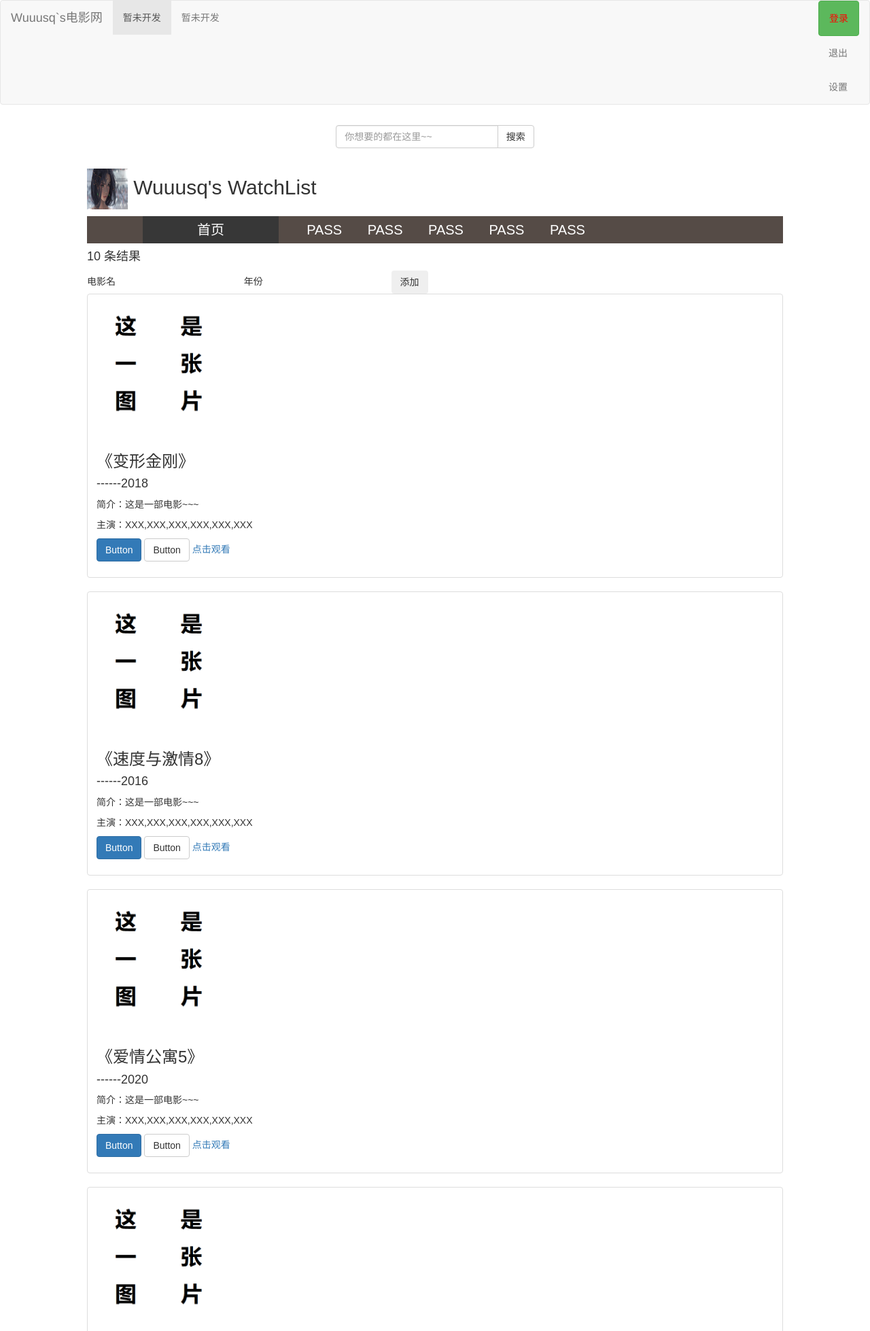
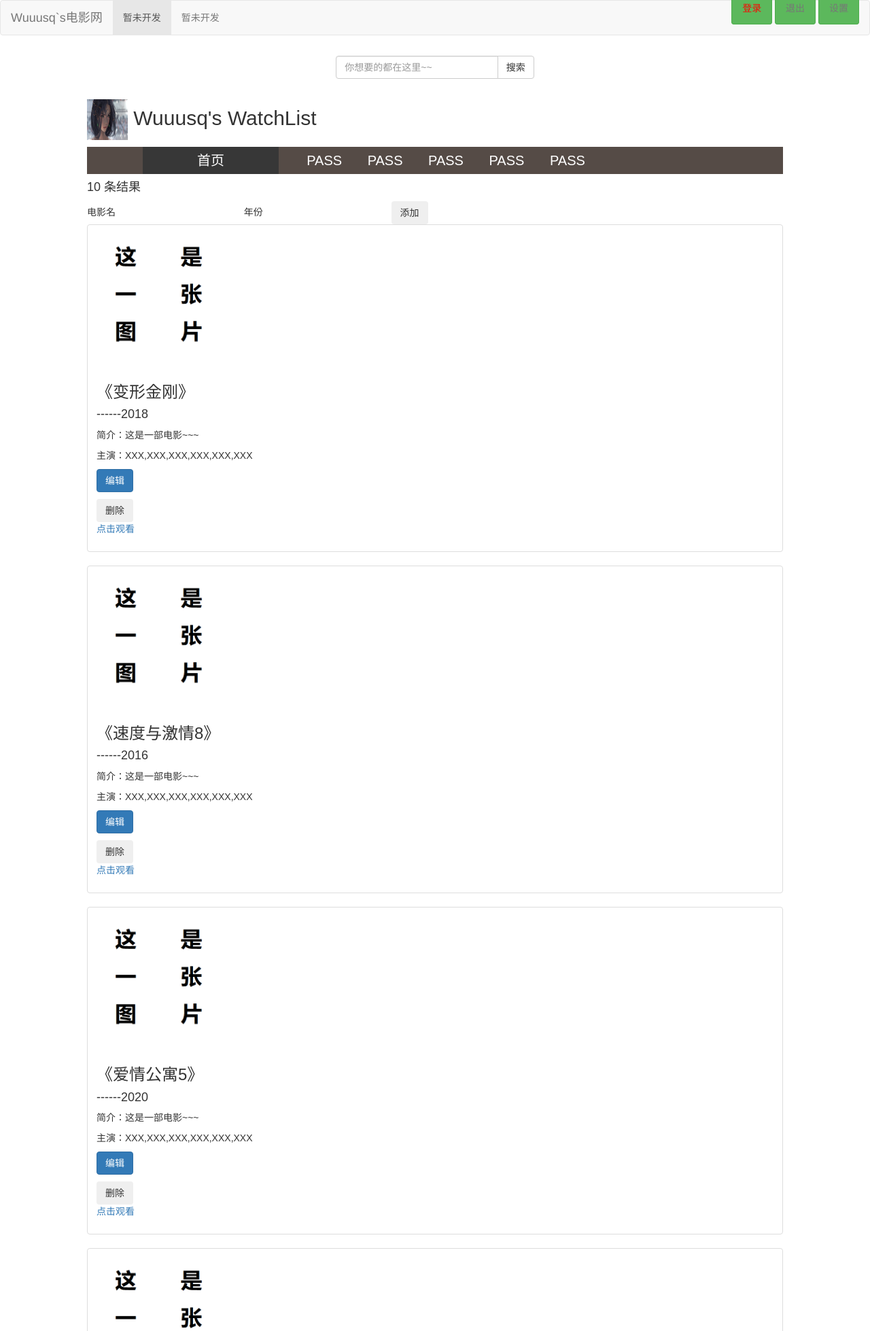
Before and after one commit to Wuuusq/watchlist, a Flask app: page / in a window 1280 px wide. Shown: the top 1958 px of the page at 68% size. Run offline with Flask 2, Linux system fonts and the light colour scheme; a user stored in the database is signed in; data comes from the database, SQL or seed files in the repository; both versions use the stored data as it was after the commit; some libraries are stand-ins or nearby versions.

Commit message:
bug调整

```diff
--- a/watchlist/templates/base.html
+++ b/watchlist/templates/base.html
@@ -35,13 +35,13 @@
                     <li><a href="#">暂未开发</a></li>
                 </ul>
                 <ul class="nav navbar-nav navbar-right">
-                    <li style="float: right">
-                    <a class="btn btn-success" href="{{ url_for('login') }}" role="button" style="color: red">登录</a>
+                    <li>
+                    <a class="btn btn-success" href="{{ url_for('login') }}" role="button" style="color: red;display: inline">登录</a>
                     {% if current_user.is_authenticated %}
-                        <a href="{{ url_for('logout') }}">退出</a>
-                        <a href="{{ url_for('settings') }}">设置</a>
+                        <a class="btn btn-success" href="{{ url_for('logout') }} " style="display: inline">退出</a>
+                        <a class="btn btn-success" href="{{ url_for('settings') }}" style="display: inline">设置</a>
                     {% endif %}
-                </li>
+                    </li>
                 </ul>
             </div><!-- /.navbar-collapse -->
         </div><!-- /.container-fluid -->
--- a/watchlist/templates/index.html
+++ b/watchlist/templates/index.html
@@ -23,8 +23,10 @@
                             <p>主演：XXX,XXX,XXX,XXX,XXX,XXX</p>
                             <p>
                                 {% if current_user.is_authenticated %}
-                                <a href="#" class="btn btn-primary" role="button">Button</a>
-                                <a href="#" class="btn btn-default" role="button">Button</a>
+                                <a href="{{ url_for('edit',movie_id=movie.id) }}" class="btn btn-primary" role="button">编辑</a>
+                                <form class="inline-form" action="{{ url_for('delete',movie_id=movie.id) }}" method="post">
+                                    <input class="btn" type="submit" name='delete' value="删除" onclick="return confirm('确定删除吗？')">
+                                </form>
                                 {% endif %}
                                 <span class="float-right">
                                     <a class="vbd" href="http://v.baidu.com/v?word={{ movie.title }}&ct=301989888&rn=67&pn=0&db=0&s=0&fbl=800&ie=utf-8&oq=nnkd&f=3&rsp=0"
--- a/watchlist/view.py
+++ b/watchlist/view.py
@@ -22,7 +22,7 @@ def index():
         movie = Movie(title=title, year=year)  # 创建记录
         db.session.add(movie)  # 添加到数据库会话
         db.session.commit()  # 提交数据库会话
-        flash('数据创建成功')
+        flash('添加成功')
         return redirect(url_for('index'))
 
     movies = Movie.query.all()
```
Also changed, not shown: data.db.
